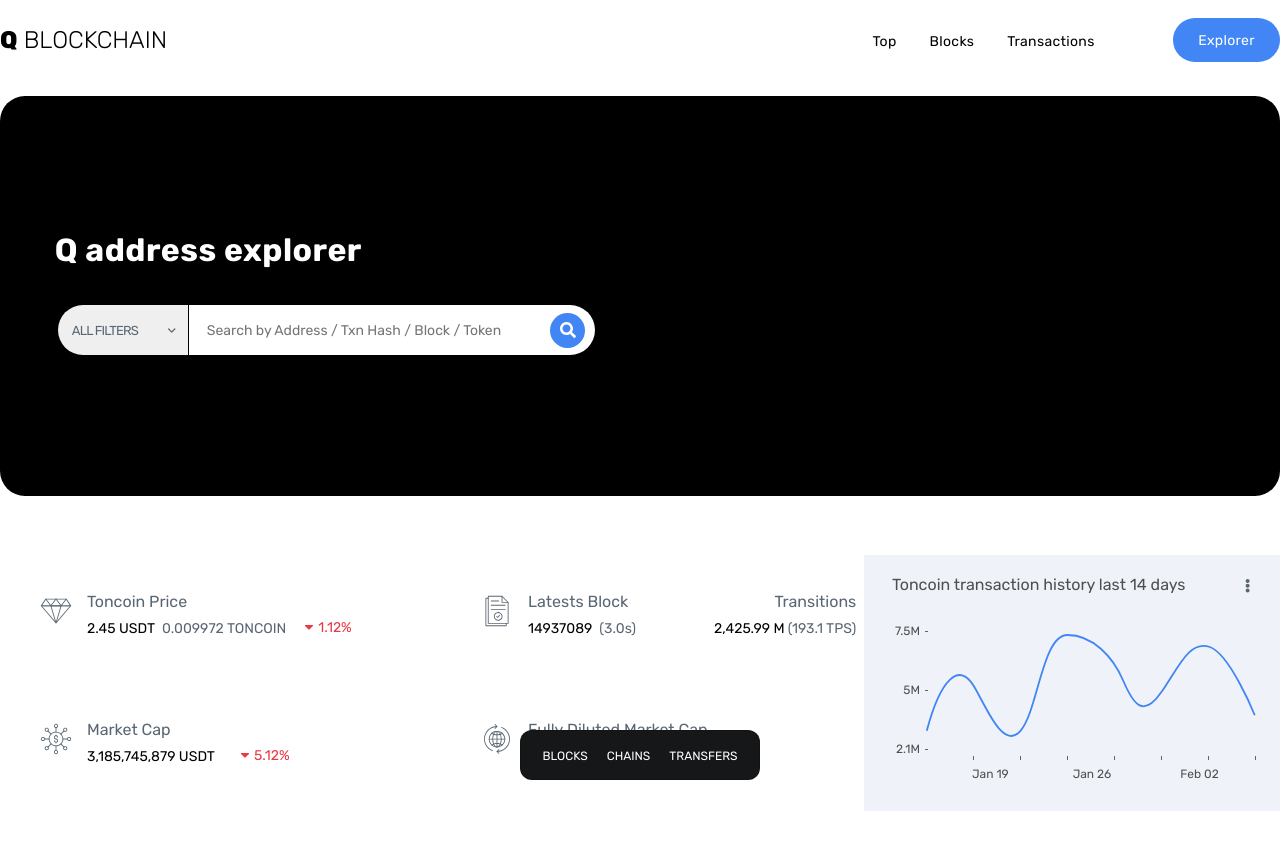
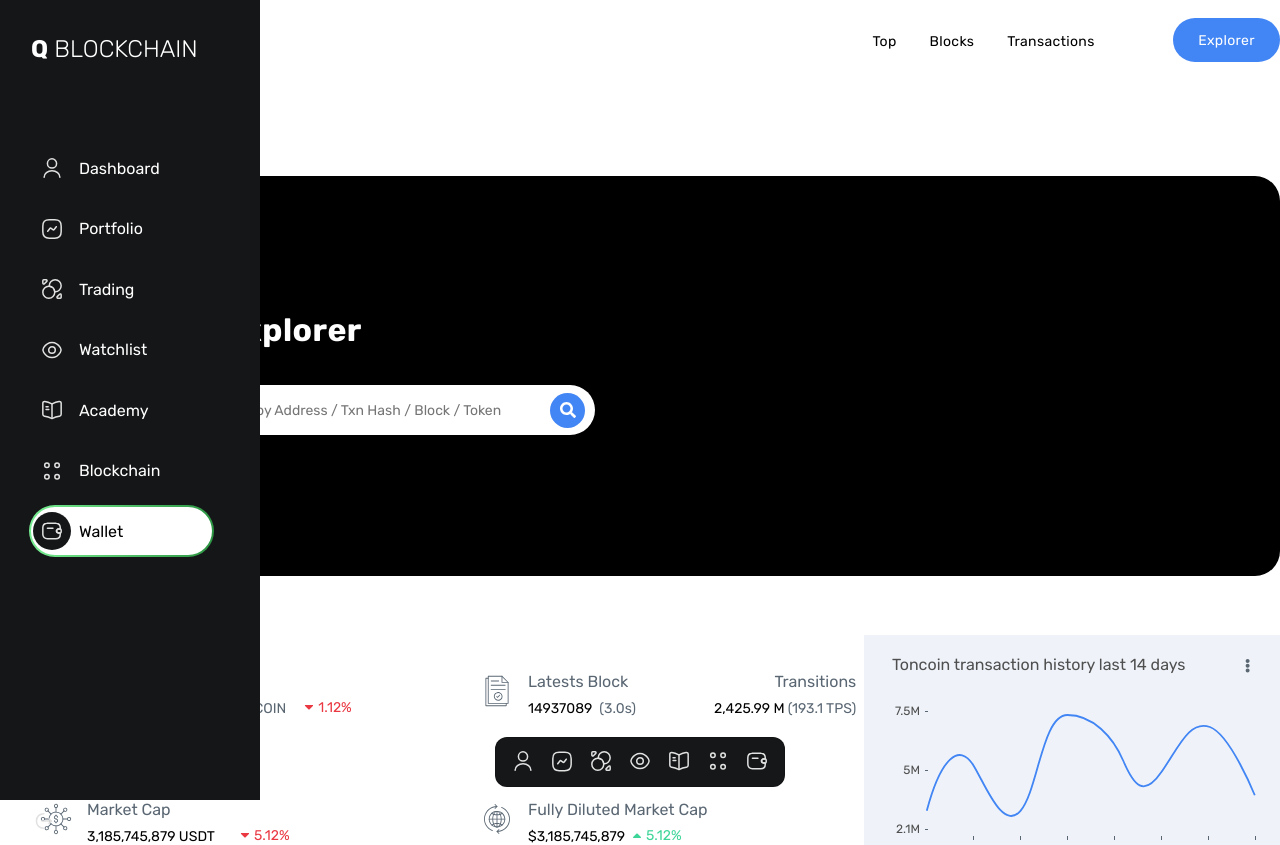
Before and after one commit to ivoovoo/CryptoTrading, a React (Vite) app: page /Wallet in a window 1280 px wide. Shown: the top 845 px of the page. Built offline with nearby package versions, Linux system fonts and the light colour scheme; a web font is replaced by a local one.

Commit message:
fix for phones

```diff
--- a/src/components/HomeBlockchain.css
+++ b/src/components/HomeBlockchain.css
@@ -18,7 +18,7 @@
   height: 400px;
   background-color: #000;
   border-radius: 25px;
-  margin-top: 16px;
+  margin-top: 96px;
 }
 
 .hero-block h1 {
--- a/src/components/Menu.jsx
+++ b/src/components/Menu.jsx
@@ -1,11 +1,12 @@
 import { useState, useEffect } from 'react'
 import { NavLink } from 'react-router-dom'
-import './Menu.css'
+import styles from './Menu.module.css'
 
 const Menu = () => {
   const [isOpen, setIsOpen] = useState(false)
   const [isMobile, setIsMobile] = useState(window.innerWidth <= 768)
   const [touchStartX, setTouchStartX] = useState(null)
+  const [touchStartY, setTouchStartY] = useState(null)
 
   useEffect(() => {
     const handleResize = () => {
@@ -13,7 +14,9 @@ const Menu = () => {
     }
 
     const handleTouchStart = event => {
-      setTouchStartX(event.touches[0].clientX)
+      const touch = event.touches[0]
+      setTouchStartX(touch.clientX)
+      setTouchStartY(touch.clientY)
     }
 
     const handleTouchEnd = event => {
@@ -21,12 +24,18 @@ const Menu = () => {
         const touchEndX = event.changedTouches[0].clientX
         const swipeDistance = touchEndX - touchStartX
 
-        // Логика для закрытия меню при свайпе влево
         if (swipeDistance < -100) {
-          setIsOpen(false) // Свайп влево — закрыть меню
+          setIsOpen(false) // Закрытие при свайпе влево
+        } else if (
+          swipeDistance > 100 &&
+          touchStartX < 50 &&
+          Math.abs(touchStartY - event.changedTouches[0].clientY) < 50
+        ) {
+          setIsOpen(true) // Открытие при свайпе вправо только если свайп начался в углу
         }
       }
       setTouchStartX(null)
+      setTouchStartY(null)
     }
 
     window.addEventListener('resize', handleResize)
@@ -52,37 +61,37 @@ const Menu = () => {
 
   return (
     <>
-      <button className='burger-menu' onClick={() => setIsOpen(!isOpen)}>
-        <span className={isOpen ? 'burger-line open' : 'burger-line'}></span>
-        <span className={isOpen ? 'burger-line open' : 'burger-line'}></span>
-        <span className={isOpen ? 'burger-line open' : 'burger-line'}></span>
+      <button className={styles.burgerMenu} onClick={() => setIsOpen(!isOpen)}>
+        <span className={`${styles.burgerLine} ${isOpen ? styles.burgerLineOpen : ''}`}></span>
+        <span className={`${styles.burgerLine} ${isOpen ? styles.burgerLineOpen : ''}`}></span>
+        <span className={`${styles.burgerLine} ${isOpen ? styles.burgerLineOpen : ''}`}></span>
       </button>
 
-      <div className={`sidebar ${isOpen ? 'open' : ''}`}>
-        <a className='logo-menu'>
+      <div className={`${styles.sidebar} ${isOpen ? styles.open : ''}`}>
+        <a className={styles.logoMenu}>
           <b>Q</b> BLOCKCHAIN
         </a>
 
         {isMobile && (
-          <div className='search-block'>
-            <input className='search-input' type='text' placeholder='Search your coins...' />
-            <button className='search-button'>
-              <img src='/img/search.svg' className='search-img-menu' alt='' />
+          <div className={styles.searchBlock}>
+            <input className={styles.searchInput} type='text' placeholder='Search your coins...' />
+            <button className={styles.searchButton}>
+              <img src='/img/search.svg' className={styles.searchImgMenu} alt='' />
             </button>
           </div>
         )}
 
-        <nav className='menu'>
+        <nav className={styles.menu}>
           {menuItems.map(item => (
             <NavLink
               to={item.path}
               key={item.name}
-              className={({ isActive }) => `menu-item ${isActive ? 'active' : ''}`}
+              className={({ isActive }) => `${styles.menuItem} ${isActive ? styles.active : ''}`}
               onClick={() => setIsOpen(false)}
             >
               {({ isActive }) => (
                 <>
-                  <div className={isActive ? 'active-board-img' : 'board-img'}>
+                  <div className={isActive ? styles.activeBoardImg : styles.boardImg}>
                     <img src={item.img} alt={item.name} />
                   </div>
                   <span>{item.name}</span>
@@ -92,9 +101,9 @@ const Menu = () => {
           ))}
         </nav>
 
-        <div className='bottom-menu'>
-          <div className='menu-item' onClick={() => setIsOpen(false)}>
-            <img className='logout-img' src='/img/logout.svg' alt='Logout' />
+        <div className={styles.bottomMenu}>
+          <div className={styles.menuItem} onClick={() => setIsOpen(false)}>
+            <img className={styles.logoutImg} src='/img/logout.svg' alt='Logout' />
             <span>Logout</span>
           </div>
         </div>
--- a/src/components/Menu.css
+++ b/src/components/Menu.module.css
@@ -17,17 +17,17 @@
 
 /* Стили для элементов меню */
 .menu,
-.bottom-menu {
+.bottomMenu {
   display: flex;
   flex-direction: column;
   gap: 12.5px;
 }
 
-.bottom-menu {
+.bottomMenu {
   padding-top: 250px;
 }
 
-.menu-item:hover {
+.menuItem:hover {
   background-color: rgba(255, 255, 255, 0.1);
 }
 
@@ -36,7 +36,7 @@
   color: #000;
 }
 
-.menu-item {
+.menuItem {
   display: flex;
   align-items: center;
   gap: 8px;
@@ -54,11 +54,11 @@
   text-decoration: none;
 }
 
-.menu-item.active {
+.menuItem.active {
   color: #000;
 }
 
-.menu-item.active::before {
+.menuItem.active::before {
   content: '';
   position: absolute;
   top: -2px;
@@ -70,7 +70,7 @@
   z-index: -1;
 }
 
-.menu-item.active .menu-item-content {
+.menuItem.active .menuItemContent {
   position: relative;
   background-color: #101010; /* Цвет фона внутри */
   padding: 10px 20px;
@@ -78,18 +78,18 @@
   z-index: 1;
 }
 
-.active:hover {
+.isActive:hover {
   background-color: #e9e7e7;
 }
 
 /* Иконки */
-.board-img img,
-.active-board-img img {
+.boardImg img,
+.activeBoardImg img {
   width: 22px;
 }
 
-.board-img,
-.active-board-img {
+.boardImg,
+.activeBoardImg {
   width: 38px;
   height: 38px;
   display: flex;
@@ -97,16 +97,16 @@
   border-radius: 50%;
 }
 
-.active-board-img {
+.activeBoardImg {
   background-color: #151617;
 }
 
-.logout-img {
+.logoutImg {
   padding-right: 7.5px;
 }
 
 /* Бургер-кнопка */
-.burger-menu {
+.burgerMenu {
   display: none;
   position: fixed;
   top: 12px;
@@ -119,7 +119,7 @@
   z-index: 101;
 }
 
-.burger-line {
+.burgerLine {
   display: block;
   width: 25px;
   height: 3px;
@@ -128,37 +128,39 @@
   transition: 0.3s;
 }
 
-.burger-line.open:nth-child(1) {
+.burgerLineOpen:nth-child(1) {
   transform: translateY(10px) rotate(45deg);
 }
-.burger-line.open:nth-child(2) {
+
+.burgerLineOpen:nth-child(2) {
   opacity: 0;
 }
-.burger-line.open:nth-child(3) {
-  transform: translateY(-8px) rotate(-46deg);
+
+.burgerLineOpen:nth-child(3) {
+  transform: translateY(-8px) rotate(-45deg);
 }
 
 /* Инпут в боковом меню */
-.sidebar .search-block {
+.sidebar .searchBlock {
   display: flex;
   align-items: center;
   gap: 5px;
   margin-bottom: 20px;
 }
 
-.logo-menu {
+.logoMenu {
   font-size: 24px;
   font-weight: 100;
   cursor: pointer;
   padding-bottom: 81px;
 }
 
-.logo-menu b {
+.logoMenu b {
   font-weight: 700;
   font-family: 'Rubik';
 }
 
-.sidebar .search-input {
+.sidebar .searchInput {
   padding: 8px;
   width: 100%;
   border-radius: 5px;
@@ -167,24 +169,25 @@
   color: white;
 }
 
-.sidebar .search-input {
+.sidebar .searchInput {
   box-sizing: border-box;
   width: 200px;
   height: 50px;
   background-color: #222425;
   border-radius: 30px;
-  padding-left: 50px;
-  font-size: 13px;
+  padding-left: 48px;
+  font-size: 16px;
   color: #fff;
   margin-right: 20px;
 }
-.sidebar .search-button {
+
+.sidebar .searchButton {
   width: 38px;
   height: 38px;
   background-color: #393b3ddc;
   border-radius: 50%;
   position: absolute;
-  left: 5px;
+  left: 25px;
   display: flex;
   justify-content: center;
   align-items: center;
@@ -202,7 +205,7 @@
     transform: translateX(0);
   }
 
-  .burger-menu {
+  .burgerMenu {
     display: block;
   }
 }
@@ -218,16 +221,16 @@
     transform: translateX(0);
   }
 
-  .burger-menu {
+  .burgerMenu {
     display: block;
   }
 
-  .logo-menu {
+  .logoMenu {
     font-size: 21px;
     padding-top: 15px;
   }
 
-  .search-button .search-img-menu {
+  .searchButton .searchImgMenu {
     padding-right: 3px;
     width: 15px;
     height: 15px;
--- a/src/components/MenuBottom.css
+++ b/src/components/MenuBottom.css
@@ -6,19 +6,19 @@
 
 .menu-content {
   position: fixed;
-  bottom: 20px;
-  width: 240px;
+  bottom: 13px;
+  width: 290px;
   height: 50px;
   background-color: #151718;
   border-radius: 12px;
   display: flex;
   justify-content: center;
-  align-items: end;
-  padding-bottom: 13px;
   box-sizing: border-box;
-  gap: 5px;
+  gap: 3px;
   z-index: 100;
   border: 1px solid #00000027;
+  align-items: center;
+  padding-top: 2px;
 }
 
 .menu-bottom-link {
@@ -26,6 +26,7 @@
   font-size: 12px;
   text-decoration: none;
   align-items: center;
+  background-color: none !important;
 }
 
 .menu-bottom-button {
--- a/src/components/MenuButtom.jsx
+++ b/src/components/MenuButtom.jsx
@@ -1,30 +1,46 @@
 import React from 'react'
 import './MenuBottom.css'
+import { NavLink } from 'react-router-dom'
 
-const MenuButtom = () => {
+const MenuBottom = () => {
   return (
     <div>
       <div className='menu-bottom'>
         <div className='menu-content'>
           <div className='menu-bottom-button'>
-            <a href='#' className='menu-bottom-link'>
-              TOP
-            </a>
+            <NavLink to='/Dashboard' className='menu-bottom-link'>
+              <img src='/img/user.svg' alt='' />
+            </NavLink>
           </div>
           <div className='menu-bottom-button'>
-            <a href='#' className='menu-bottom-link'>
-              MY COINS
-            </a>
+            <NavLink to='/Portfolio' className='menu-bottom-link'>
+              <img src='/img/activity.svg' alt='' />
+            </NavLink>
           </div>
           <div className='menu-bottom-button'>
-            <a href='#' className='menu-bottom-link'>
-              EDU
-            </a>
+            <NavLink to='/Trading' className='menu-bottom-link'>
+              <img src='/img/trade.svg' alt='' />
+            </NavLink>
           </div>
           <div className='menu-bottom-button'>
-            <a href='#' className='menu-bottom-link'>
-              NEWS
-            </a>
+            <NavLink to='/Watchlist' className='menu-bottom-link'>
+              <img src='/img/eye.svg' alt='' />
+            </NavLink>
+          </div>
+          <div className='menu-bottom-button'>
+            <NavLink to='/Academy' className='menu-bottom-link'>
+              <img src='/img/book.svg' alt='' />
+            </NavLink>
+          </div>
+          <div className='menu-bottom-button'>
+            <NavLink to='/Profile' className='menu-bottom-link'>
+              <img src='/img/menu.svg' alt='' />
+            </NavLink>
+          </div>
+          <div className='menu-bottom-button'>
+            <NavLink to='/Wallet' className='menu-bottom-link'>
+              <img src='/img/wallet-2.svg' alt='' />
+            </NavLink>
           </div>
         </div>
       </div>
@@ -32,4 +48,4 @@ const MenuButtom = () => {
   )
 }
 
-export default MenuButtom
+export default MenuBottom
--- a/src/components/second.css
+++ b/src/components/second.css
@@ -12,7 +12,7 @@
 .QR-block {
   display: flex;
   gap: 40px;
-  padding-top: 80px;
+  padding-top: 165px;
 }
 
 .qr-data {
--- a/src/pages/Academy.jsx
+++ b/src/pages/Academy.jsx
@@ -104,12 +104,6 @@ const Academy = () => {
                     <div className='recording-center'></div>
                   </button>
                   <div className='recording-text'>Recording...</div>
-                  <button className='pause'>
-                    <img src='/img/pause.svg' alt='' />
-                  </button>
-                  <button className='stop'>
-                    <img src='/img/stop.svg' alt='' />
-                  </button>
                 </div>
               </div>
               <div className='audio-track'>
--- a/src/pages/HomeBlockchain.jsx
+++ b/src/pages/HomeBlockchain.jsx
@@ -2,7 +2,8 @@ import React, { useState } from 'react'
 import HeaderChain from '../components/layout/HeaderChain'
 import TableRows from '../components/TableRows'
 import '../components/HomeBlockchain.css'
-import MenuBottom2 from '../components/MenuBottom2'
+import MenuBottom from '../components/MenuButtom'
+import Menu from '../components/Menu'
 
 function HomeBlockchain() {
   const [selected, setSelected] = useState('option1') // Начальное значение
@@ -11,7 +12,9 @@ function HomeBlockchain() {
     <div className='BLOCKCHAIN'>
       <div className='container'>
         <HeaderChain />
-        <MenuBottom2 />
+        <Menu />
+        <MenuBottom />
+
         <div className='content-block'>
           <section className='hero-block'>
             <div className='content-hero'>
--- a/src/pages/Second.jsx
+++ b/src/pages/Second.jsx
@@ -2,7 +2,8 @@ import React from 'react'
 import HeaderSecond from '../components/layout/HeaderSecond'
 import Table2 from '../components/Table2'
 import '../components/second.css'
-import MenuBottom2 from '../components/MenuBottom2'
+import MenuBottom from '../components/MenuButtom'
+import Menu from '../components/Menu'
 
 const Second = () => {
   const tableData = [
@@ -107,7 +108,8 @@ const Second = () => {
     <div className='BLOCKCHAIN'>
       <div className='container'>
         <div>
-          <MenuBottom2 />
+          <Menu />
+          <MenuBottom />
           <HeaderSecond />
           <div>
             <div className='QR-block'>
--- a/src/pages/Trading.jsx
+++ b/src/pages/Trading.jsx
@@ -1,12 +1,14 @@
 import React from 'react'
 import Header from '../components/Header'
 import Menu from '../components/Menu'
+import MenuBottom from '../components/MenuButtom'
 
 const Trading = () => {
   return (
     <div>
       <Menu />
       <Header title={'Trading'} />
+      <MenuBottom />
     </div>
   )
 }
```
Also changed, not shown: src/pages/Academy.css (+54 -8 lines).
